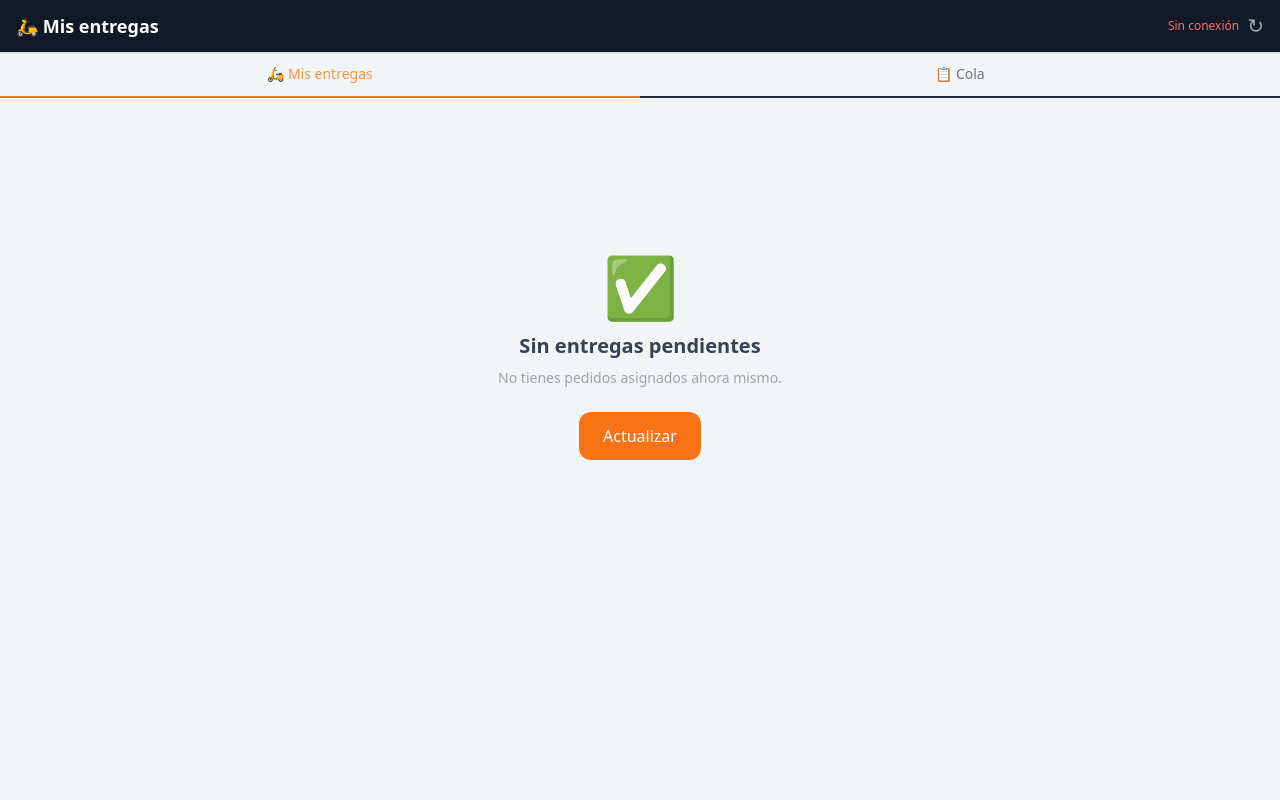
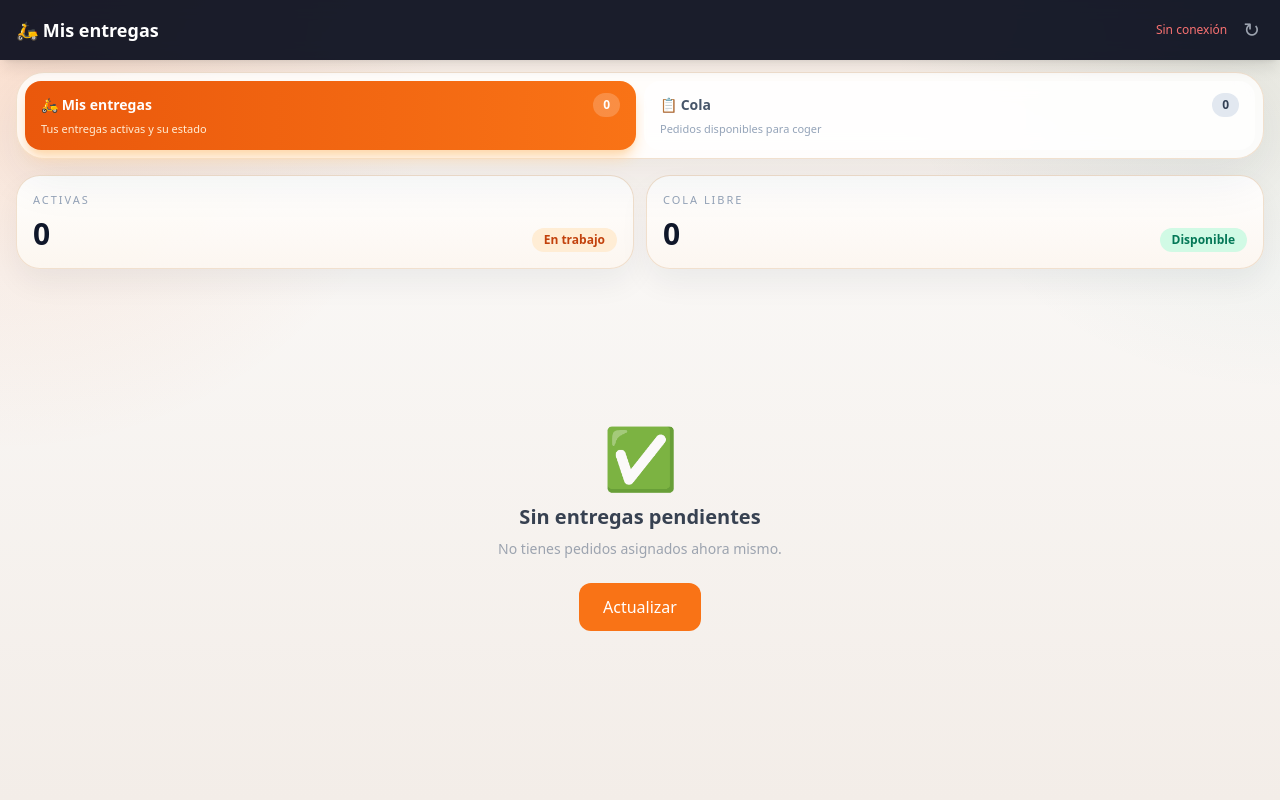
Before and after one commit to jorgearma/panchi-bot, a Flask app: template templates/repartidor/index.html in a window 1280 px wide. Run offline with Flask 3, Linux system fonts and the light colour scheme; the template is opened without the code that fills it: most values are stand-ins (such as "Sample title", 1, 10 or a date in 2020); parts of the project's set-up code (start-up, migrations or seed data) failed here and were passed over; some libraries are stand-ins or nearby versions.

Commit message:
bug de cola que no notificaba

```diff
--- a/templates/repartidor/index.html
+++ b/templates/repartidor/index.html
@@ -17,30 +17,70 @@
   <script defer src="https://cdn.jsdelivr.net/npm/alpinejs@3.x.x/dist/cdn.min.js"></script>
   <style>
     [x-cloak] { display: none !important; }
+    :root {
+      --rep-ink: #172033;
+      --rep-panel: #ffffff;
+      --rep-soft: #fff8f2;
+      --rep-line: #f0ddc9;
+      --rep-brand: #ea580c;
+      --rep-brand-dark: #9a3412;
+      --rep-accent: #0f766e;
+      --rep-warm: #f59e0b;
+      --rep-danger: #dc2626;
+    }
     .slide-up { animation: slideUp .25s ease-out; }
     @keyframes slideUp {
       from { opacity:0; transform:translateY(14px); }
       to   { opacity:1; transform:translateY(0); }
     }
     button { -webkit-tap-highlight-color: transparent; }
+    .tap-xl { min-height: 56px; }
     @keyframes glowRed {
       0%, 100% { box-shadow: 0 0 0 0 rgba(239,68,68,0.0); }
       50%       { box-shadow: 0 0 0 6px rgba(239,68,68,0.25); }
     }
     .card-nuevo { animation: glowRed 1.4s ease-in-out infinite; }
     #mapa-rep { height: 220px; }
+    .repartidor-shell {
+      background:
+        radial-gradient(circle at top left, rgba(234, 88, 12, 0.14), transparent 30%),
+        radial-gradient(circle at top right, rgba(15, 118, 110, 0.10), transparent 26%),
+        linear-gradient(180deg, #fff3ea 0%, #f9f7f5 34%, #f3ede8 100%);
+      color: var(--rep-ink);
+    }
+    .glass-panel {
+      background: rgba(255, 255, 255, 0.78);
+      backdrop-filter: blur(12px);
+      -webkit-backdrop-filter: blur(12px);
+      border: 1px solid rgba(240, 221, 201, 0.9);
+      box-shadow: 0 18px 50px rgba(23, 32, 51, 0.08);
+    }
+    .section-card {
+      background: rgba(255, 255, 255, 0.92);
+      border: 1px solid rgba(240, 221, 201, 0.95);
+      box-shadow: 0 18px 40px rgba(23, 32, 51, 0.08);
+    }
+    .metric-card {
+      background: linear-gradient(180deg, rgba(255,255,255,0.96), rgba(252,246,240,0.96));
+      border: 1px solid rgba(240, 221, 201, 0.9);
+      box-shadow: 0 14px 30px rgba(23, 32, 51, 0.06);
+    }
+    .queue-card {
+      background: linear-gradient(135deg, rgba(23, 32, 51, 0.98), rgba(154, 52, 18, 0.88));
+      box-shadow: 0 18px 34px rgba(23, 32, 51, 0.24);
+    }
   </style>
 </head>
-<body class="bg-gray-100 min-h-screen"
+<body class="repartidor-shell min-h-screen"
       x-data="repartidor({{ repartidor_id or 'null' }})"
       x-init="init()">
 
   <!-- ======== HEADER ======== -->
-  <header class="bg-gray-900 text-white px-4 py-3 flex items-center justify-between sticky top-0 z-30 shadow">
+  <header class="bg-slate-950/90 text-white px-4 py-3 flex items-center justify-between sticky top-0 z-30 shadow-lg backdrop-blur">
     <div class="flex items-center gap-2">
       <button x-show="vista !== 'lista'"
               @click="volverALista()"
-              class="text-gray-400 active:text-white transition mr-1 text-xl leading-none">‹</button>
+              class="p-2 -ml-2 text-gray-400 active:text-white transition text-2xl leading-none">‹</button>
       <span class="font-bold text-lg">
         <span x-show="vista === 'lista'">🛵 Mis entregas</span>
         <span x-show="vista === 'pedido'" x-cloak>
@@ -64,7 +104,7 @@
             class="bg-red-500 text-white text-xs px-2 py-0.5 rounded-full font-bold animate-pulse"
             x-text="pedidosNuevosEnCalle.length + ' nuevo' + (pedidosNuevosEnCalle.length > 1 ? 's' : '')"></span>
       <button @click="recargar()"
-              class="text-gray-400 active:text-white transition text-xl leading-none"
+              class="p-2 -mr-1 text-gray-400 active:text-white transition text-xl leading-none"
               :class="cargando ? 'animate-spin' : ''">↻</button>
     </div>
   </header>
@@ -91,28 +131,60 @@
   <div x-show="repartidorId && !cargando && vista === 'lista'" x-cloak>
 
     <!-- ---- Tabs ---- -->
-    <div class="flex border-b-2 border-gray-800 sticky z-20 bg-gray-100"
-         :style="'top:52px'">
+    <div class="pt-3 px-3 sm:px-4">
+      <div class="glass-panel rounded-[28px] p-2">
+        <div class="grid grid-cols-2 gap-2">
           <button @click="tabActiva = 'mis-entregas'"
-              class="flex-1 text-center py-3 text-sm font-medium transition"
+                  class="rounded-2xl px-4 py-3 text-left transition"
                   :class="tabActiva === 'mis-entregas'
-                ? 'text-orange-400 border-b-2 border-orange-500 -mb-[2px]'
-                : 'text-gray-500'">
-        🛵 Mis entregas
-        <span x-show="pedidosActivos.length > 0"
-              class="ml-1.5 bg-gray-700 text-gray-300 text-xs rounded-full px-2 py-0.5"
+                    ? 'bg-gradient-to-r from-orange-600 to-orange-500 text-white shadow-lg shadow-orange-200'
+                    : 'bg-white/60 text-slate-600'">
+            <div class="flex items-center justify-between gap-3">
+              <span class="text-sm font-semibold">🛵 Mis entregas</span>
+              <span class="rounded-full px-2.5 py-1 text-xs font-bold"
+                    :class="tabActiva === 'mis-entregas' ? 'bg-white/20 text-white' : 'bg-slate-200 text-slate-700'"
                     x-text="pedidosActivos.length"></span>
+            </div>
+            <p class="mt-1 text-[11px]"
+               :class="tabActiva === 'mis-entregas' ? 'text-orange-100' : 'text-slate-400'">
+              Tus entregas activas y su estado
+            </p>
           </button>
           <button @click="tabActiva = 'cola'; cargarCola()"
-              class="flex-1 text-center py-3 text-sm font-medium transition"
+                  class="rounded-2xl px-4 py-3 text-left transition"
                   :class="tabActiva === 'cola'
-                ? 'text-orange-400 border-b-2 border-orange-500 -mb-[2px]'
-                : 'text-gray-500'">
-        📋 Cola
-        <span x-show="colaTotal > 0"
-              class="ml-1.5 bg-red-600 text-white text-xs rounded-full px-2 py-0.5"
+                    ? 'bg-gradient-to-r from-emerald-600 to-teal-500 text-white shadow-lg shadow-emerald-200'
+                    : 'bg-white/60 text-slate-600'">
+            <div class="flex items-center justify-between gap-3">
+              <span class="text-sm font-semibold">📋 Cola</span>
+              <span class="rounded-full px-2.5 py-1 text-xs font-bold"
+                    :class="tabActiva === 'cola' ? 'bg-white/20 text-white' : 'bg-slate-200 text-slate-700'"
                     x-text="colaTotal"></span>
-      </button>
+            </div>
+            <p class="mt-1 text-[11px]"
+               :class="tabActiva === 'cola' ? 'text-emerald-100' : 'text-slate-400'">
+              Pedidos disponibles para coger
+            </p>
+          </button>
+        </div>
+      </div>
+    </div>
+
+    <div class="grid grid-cols-2 gap-3 mt-4 px-3 sm:px-4">
+      <div class="metric-card rounded-3xl px-4 py-4">
+        <p class="text-[11px] uppercase tracking-[0.18em] text-slate-400">Activas</p>
+        <div class="mt-2 flex items-end justify-between gap-3">
+          <p class="text-3xl font-black text-slate-900" x-text="pedidosActivos.length"></p>
+          <span class="rounded-full bg-orange-100 px-3 py-1 text-xs font-semibold text-orange-700">En trabajo</span>
+        </div>
+      </div>
+      <div class="metric-card rounded-3xl px-4 py-4">
+        <p class="text-[11px] uppercase tracking-[0.18em] text-slate-400">Cola libre</p>
+        <div class="mt-2 flex items-end justify-between gap-3">
+          <p class="text-3xl font-black text-slate-900" x-text="colaTotal"></p>
+          <span class="rounded-full bg-emerald-100 px-3 py-1 text-xs font-semibold text-emerald-700">Disponible</span>
+        </div>
+      </div>
     </div>
 
     <!-- Sin pedidos -->
@@ -127,7 +199,7 @@
       </button>
     </div>
 
-    <div x-show="tabActiva === 'mis-entregas' && (pedidosActivos.length > 0 || pedidosHistorial.length > 0)" class="p-4 space-y-4">
+    <div x-show="tabActiva === 'mis-entregas' && (pedidosActivos.length > 0 || pedidosHistorial.length > 0)" class="px-3 pb-8 pt-4 sm:px-4 space-y-4">
 
       <!-- ── MAPA DE ENTREGAS ── -->
       <template x-if="true">
@@ -354,54 +426,86 @@
     </div>
 
     <!-- ======== SECCIÓN COLA ======== -->
-    <div x-show="tabActiva === 'cola'" x-cloak class="p-4">
+    <div x-show="tabActiva === 'cola'" x-cloak class="mt-4 px-3 pb-8 sm:px-4">
 
       <!-- Cabecera -->
-      <div class="flex justify-between items-center mb-3">
-        <p class="text-sm font-semibold text-green-400"
+      <div class="section-card rounded-[30px] p-4 mb-4">
+        <div class="flex justify-between items-start gap-3">
+          <div>
+            <p class="text-xs font-semibold uppercase tracking-[0.2em] text-emerald-700">Cola activa</p>
+            <p class="mt-1 text-sm text-slate-500"
                x-text="colaTotal + ' pedido' + (colaTotal !== 1 ? 's' : '') + ' disponible' + (colaTotal !== 1 ? 's' : '')"></p>
+          </div>
           <button @click="cargarCola()"
-                class="bg-gray-800 text-gray-400 text-xs px-3 py-1.5 rounded-lg active:bg-gray-700 transition">
+                  class="rounded-2xl bg-slate-900 px-4 py-2 text-xs font-semibold text-white transition active:scale-95">
             ↻ Actualizar
           </button>
         </div>
+        <div class="mt-4 rounded-2xl bg-emerald-50 px-4 py-3 text-sm text-emerald-900">
+          Coge rápido los pedidos más antiguos para mantener la cola limpia y el reparto fluido.
+        </div>
+      </div>
 
       <!-- Lista -->
-      <div x-show="cola.length > 0" class="space-y-3">
+      <div x-show="cola.length > 0" class="space-y-4">
         <template x-for="p in cola" :key="p.pedido_id">
-          <div class="bg-gray-800 rounded-2xl p-4 flex justify-between items-center slide-up"
-               :class="p.ya_cogido ? 'opacity-40' : ''">
-            <div>
-              <div class="font-bold text-white text-sm">Pedido #<span x-text="p.pedido_id"></span></div>
-              <div class="text-xs text-gray-400 mt-0.5">📍 <span x-text="p.direccion_entrega"></span></div>
-              <div class="text-xs mt-1" :class="p.ya_cogido ? 'text-red-400' : 'text-gray-500'">
-                <span x-show="!p.ya_cogido"
-                      x-text="'hace ' + (p.segundos_esperando < 60
-                        ? p.segundos_esperando + 's'
-                        : Math.floor(p.segundos_esperando / 60) + 'min') + ' · 📦 ' + p.n_items + ' productos'"></span>
-                <span x-show="p.ya_cogido">Ya cogido por otro repartidor</span>
-              </div>
+          <div class="queue-card rounded-[30px] p-4 text-white slide-up"
+               :class="p.ya_cogido ? 'opacity-45 saturate-50' : ''">
+            <div class="flex items-start justify-between gap-4">
+              <div class="min-w-0">
+                <div class="flex items-center gap-2 flex-wrap">
+                  <span class="rounded-full bg-white/12 px-3 py-1 text-[11px] font-semibold uppercase tracking-[0.16em] text-orange-100">
+                    Disponible
+                  </span>
+                  <span x-show="p.ya_cogido"
+                        class="rounded-full bg-red-500/20 px-3 py-1 text-[11px] font-semibold uppercase tracking-[0.16em] text-red-100">
+                    Bloqueado
+                  </span>
+                </div>
+                <div class="mt-3 text-2xl font-black">Pedido #<span x-text="p.pedido_id"></span></div>
+                <p class="mt-1 text-sm text-slate-300 truncate" x-show="p.direccion_entrega">
+                  📍 <span x-text="p.direccion_entrega"></span>
+                </p>
+                <p class="mt-2 text-sm text-slate-200"
+                   x-show="!p.ya_cogido"
+                   x-text="'Esperando desde hace ' + (p.segundos_esperando < 60
+                     ? p.segundos_esperando + ' segundos'
+                     : Math.floor(p.segundos_esperando / 60) + ' min')"></p>
+                <p class="mt-2 text-sm text-red-100" x-show="p.ya_cogido">Ya cogido por otro repartidor</p>
               </div>
               <button @click="cogerReparto(p.pedido_id)"
                       :disabled="p.ya_cogido || cogiendo !== null"
-                    class="text-sm font-bold px-4 py-2 rounded-xl transition"
-                    style="min-height:56px"
+                      class="tap-xl rounded-2xl px-5 py-3 text-sm font-bold transition flex-shrink-0"
                       :class="p.ya_cogido
-                      ? 'bg-gray-700 text-gray-500 cursor-not-allowed'
-                      : 'bg-orange-500 text-white active:bg-orange-600'">
+                        ? 'bg-white/10 text-slate-300 cursor-not-allowed'
+                        : 'bg-white text-slate-900 active:scale-95'">
                 <span x-show="!p.ya_cogido && cogiendo !== p.pedido_id">Coger →</span>
                 <span x-show="p.ya_cogido">Cogido</span>
                 <span x-show="cogiendo === p.pedido_id && !p.ya_cogido">...</span>
               </button>
             </div>
+
+            <div class="mt-4 grid grid-cols-2 gap-3">
+              <div class="rounded-2xl bg-white/10 px-4 py-3">
+                <p class="text-[11px] uppercase tracking-[0.16em] text-slate-300">Tiempo</p>
+                <p class="mt-1 text-lg font-bold"
+                   x-text="p.segundos_esperando < 60 ? p.segundos_esperando + ' s' : Math.floor(p.segundos_esperando / 60) + ' min'"></p>
+              </div>
+              <div class="rounded-2xl bg-white/10 px-4 py-3">
+                <p class="text-[11px] uppercase tracking-[0.16em] text-slate-300">Productos</p>
+                <p class="mt-1 text-lg font-bold" x-text="p.n_items"></p>
+              </div>
+            </div>
+          </div>
         </template>
       </div>
 
       <!-- Vacía -->
       <div x-show="cola.length === 0"
-           class="flex flex-col items-center justify-center py-16 text-center px-6">
+           class="section-card flex flex-col items-center justify-center rounded-[32px] py-16 text-center px-6">
         <div class="text-5xl mb-3">📋</div>
-        <p class="text-gray-500 text-sm">No hay pedidos sin asignar ahora mismo</p>
+        <p class="text-lg font-bold text-slate-800">La cola está limpia</p>
+        <p class="mt-2 text-sm text-slate-500">No hay pedidos sin asignar ahora mismo.</p>
       </div>
 
     </div>
@@ -1308,10 +1412,9 @@
         async init() {
           if (!this.repartidorId) return;
           localStorage.setItem('panchi_repartidor_id', this.repartidorId);
-          await this.recargar();
+          await Promise.all([this.recargar(), this.cargarCola()]);
           setInterval(() => {
-            if (this.vista === 'lista') this.recargar();
-            if (this.tabActiva === 'cola') this.cargarCola();
+            if (this.vista === 'lista') { this.recargar(); this.cargarCola(); }
           }, 60000);
           setInterval(() => { this.now = new Date(); }, 30000);
         },
```
Lines whose indentation alone changed are shown as unchanged.
